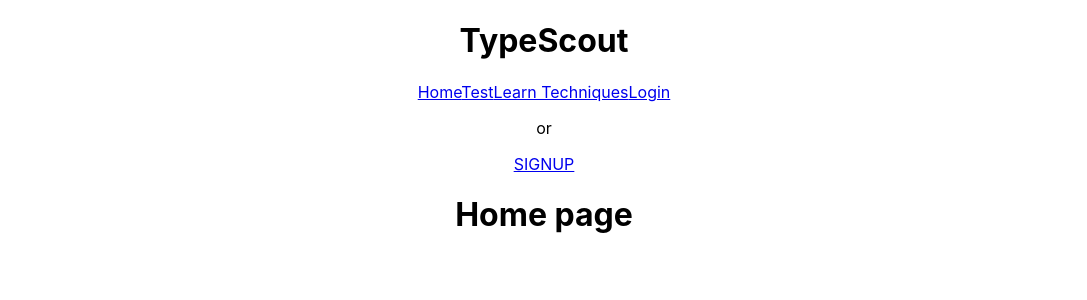
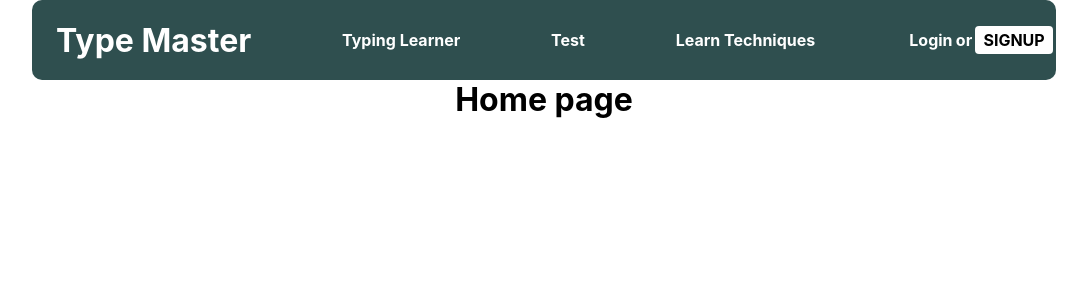
Before and after one commit to Brar21/Messaging_App, a React (Create React App) app in the folder typemaster/: page / in a window 1280 px wide. Shown: the top 300 px of the page, without its empty margins (96-1183 px from the left). Built offline with nearby package versions, Linux system fonts and the light colour scheme.

Commit message:
typemaster

```diff
--- a/typemaster/package.json
+++ b/typemaster/package.json
@@ -3,6 +3,7 @@
   "version": "0.1.0",
   "private": true,
   "dependencies": {
+    "@iconscout/unicons": "^4.0.1",
     "@testing-library/jest-dom": "^5.16.5",
     "@testing-library/react": "^13.4.0",
     "@testing-library/user-event": "^13.5.0",
--- a/typemaster/src/App.js
+++ b/typemaster/src/App.js
@@ -1,12 +1,13 @@
-import logo from './logo.svg';
+
 import './App.css';
+
 import Navbar from './Components/Navbar';
 import AllRoutes from './Components/AllRoutes';
 
 function App() {
   return (
     <div className="App">
-      <h1>TypeScout</h1>
+
       <Navbar />
       <AllRoutes/>
     </div>
--- a/typemaster/src/Components/Navbar.jsx
+++ b/typemaster/src/Components/Navbar.jsx
@@ -1,15 +1,22 @@
 import { Link } from "react-router-dom";
+import "./navbar.css"
 
 function Navbar() {
 
-    return <>
-        <Link to="/">Home</Link>
-        <Link to="/testspeed">Test</Link>
-        <Link to="/techniques">Learn Techniques</Link>
-        <Link to="/login">Login</Link>
-        <p>or</p>
-        <Link to="/signup">SIGNUP</Link>
+    return <div className="nav">
 
-    </>
+        <h1>Type Master</h1>
+        <Link to="/"><strong>Typing Learner</strong></Link>
+        <Link to="/testspeed"><strong>Test</strong></Link>
+        <Link to="/techniques"><strong>Learn Techniques</strong></Link>
+        <div className="secondpart">
+            <Link to="/login"><strong>Login</strong></Link>
+            <b>or</b>
+            <Link to="/signup" className="signupButton"><strong>SIGNUP</strong></Link>
+        </div>
+
+
+    </div>
 }
 export default Navbar;
+//No we can't do like simple or Vanila javascript so what we do?
--- /dev/null
+++ b/typemaster/src/Components/navbar.css
@@ -0,0 +1,41 @@
+*{
+    margin: 0;
+    padding: 0;
+    box-sizing: border-box;
+}
+.nav{
+    width: 80%;
+    margin: auto;
+    padding-left: 1.5rem;
+    display: flex;
+    justify-content: space-between;
+    align-items: center;
+    background-color: darkslategray;
+    height: 5rem;
+    border-radius: 10px;
+    color: white;
+
+}
+
+   .secondpart {
+    width: 15%;
+    display: flex;
+    justify-content: space-evenly;
+    align-items: center;
+   }
+   a{
+    text-decoration: none;
+    color: white;
+   }
+   a:hover{
+    position: sticky;
+    background-color: rgb(19, 145, 145);
+    padding: 5px 14px;
+    border-radius: 50px;
+   }
+   .signupButton{
+    background-color: white;
+    padding: 4px 8px;
+    color: black;
+    border-radius: 4px;
+   }
```
Also changed, not shown: 1 other file (tests, documents, lock files or other folders).
